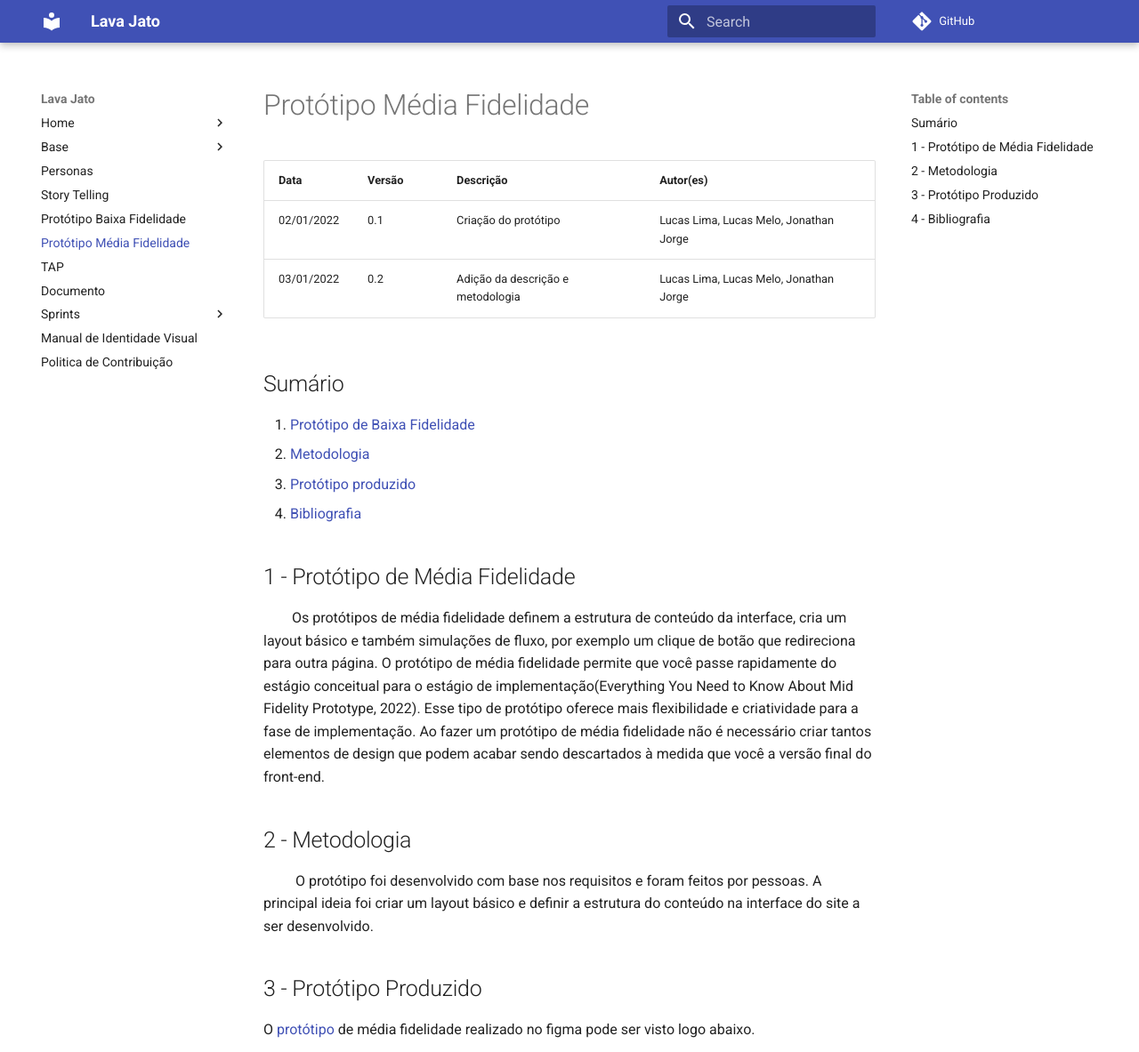
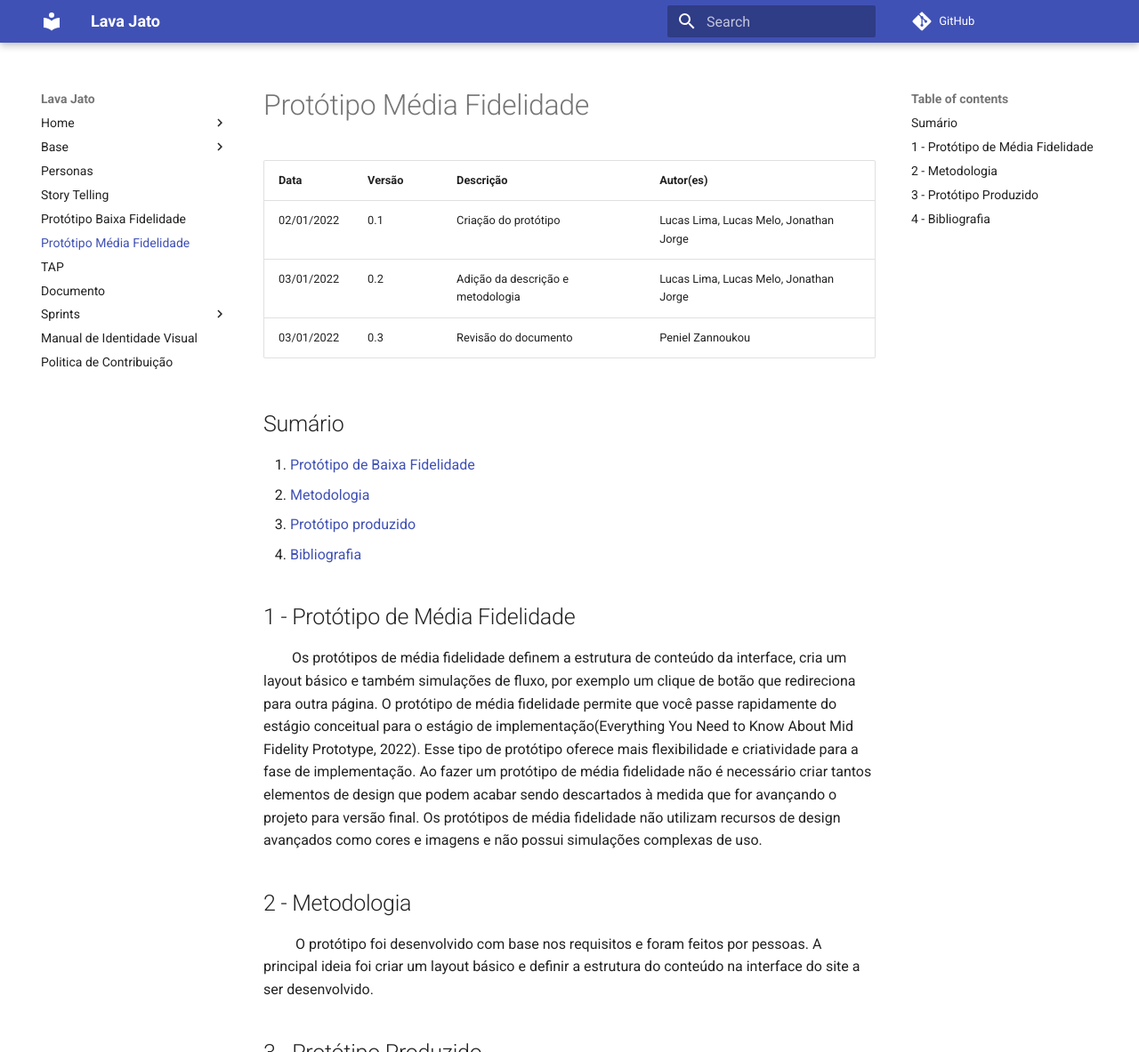
Before and after one commit to UnBArqDsw2021-2/2021.2_G2_Ki-Limpinho, an MkDocs documentation site: the page built from docs/prototipoMedia.md, in a window 1280 px wide and 1400 px high, cut to the strip 0-1183 px from the top of the window. Shown: the whole strip at 89% size. Built offline with MkDocs 1.6.1 and Material for MkDocs 9.7.7, drawn with Linux system fonts in a browser that asks for light colours; comment, search, counter and statistics services are not loaded.

Commit message:
Revisão do Documento

```diff
--- a/docs/prototipoMedia.md
+++ b/docs/prototipoMedia.md
@@ -2,6 +2,8 @@
 |-----|------|---------|----------|
 |02/01/2022|0.1|Criação do protótipo | Lucas Lima, Lucas Melo, Jonathan Jorge |
 |03/01/2022|0.2| Adição da descrição e metodologia | Lucas Lima, Lucas Melo, Jonathan Jorge |
+|03/01/2022|0.3| Revisão do documento | Peniel Zannoukou |
+
 
 
 ## Sumário
@@ -12,7 +14,7 @@
 
 ## 1 - Protótipo de Média Fidelidade
 
-&emsp;&emsp;Os protótipos de média fidelidade definem a estrutura de conteúdo da interface, cria um layout básico e também simulações de fluxo, por exemplo um clique de botão que redireciona para outra página. O protótipo de média fidelidade permite que você passe rapidamente do estágio conceitual para o estágio de implementação(Everything You Need to Know About Mid Fidelity Prototype, 2022). Esse tipo de protótipo oferece mais flexibilidade e criatividade para a fase de implementação. Ao fazer um protótipo de média fidelidade não é necessário criar tantos elementos de design que podem acabar sendo descartados à medida que você a versão final do front-end.
+&emsp;&emsp;Os protótipos de média fidelidade definem a estrutura de conteúdo da interface, cria um layout básico e também simulações de fluxo, por exemplo um clique de botão que redireciona para outra página. O protótipo de média fidelidade permite que você passe rapidamente do estágio conceitual para o estágio de implementação(Everything You Need to Know About Mid Fidelity Prototype, 2022). Esse tipo de protótipo oferece mais flexibilidade e criatividade para a fase de implementação. Ao fazer um protótipo de média fidelidade não é necessário criar tantos elementos de design que podem acabar sendo descartados à medida que for avançando o projeto para versão final. Os protótipos de média fidelidade não utilizam recursos de design avançados como cores e imagens e não possui simulações complexas de uso.
 
 ## 2 - Metodologia
 
@@ -29,5 +31,3 @@
 
 > -   Fidelidade de protótipos: Baixa, Média ou Alta, conheça os tipos: https://www.vitaminaweb.com.br/fidelidade-de-prototipos-baixa-media-ou-alta/. Acesso em: 2 fev. 2022.
 > - Everything You Need to Know About Mid Fidelity Prototype. Disponível em: <https://mockitt.wondershare.com/prototyping/mid-fidelity-prototype.html>. Acesso em: 3 fev. 2022.
-
-‌
```
